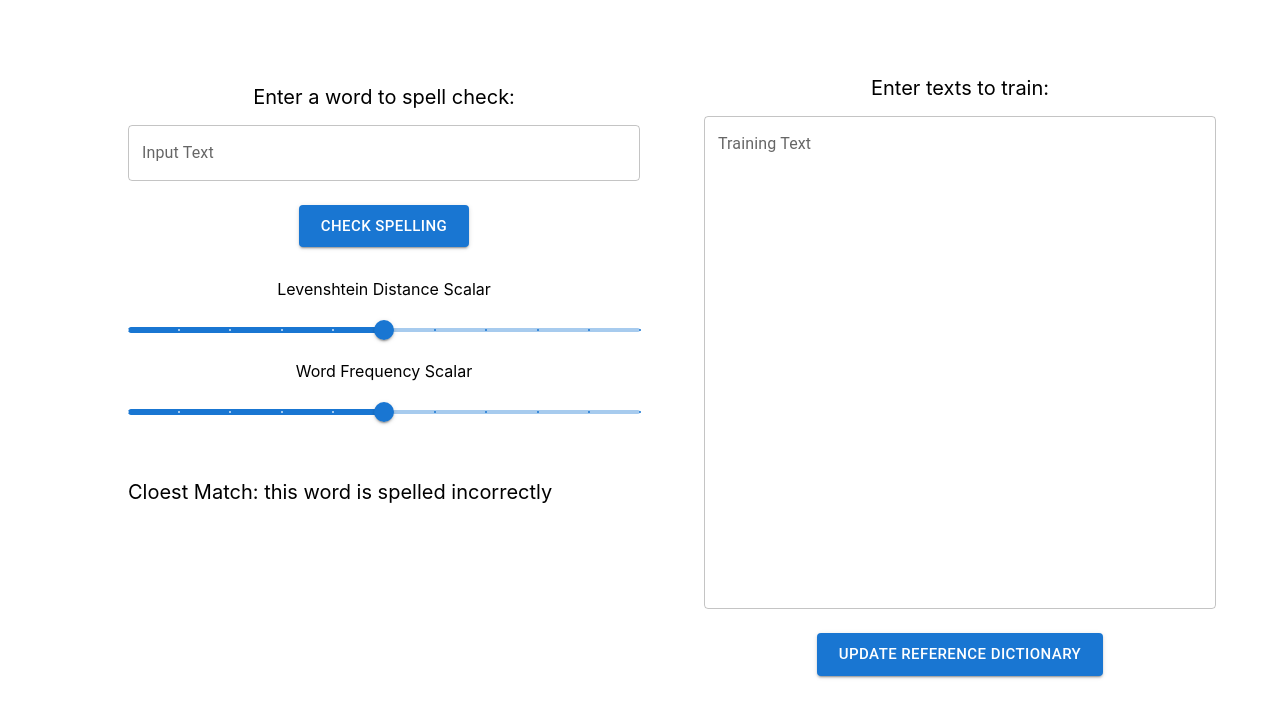
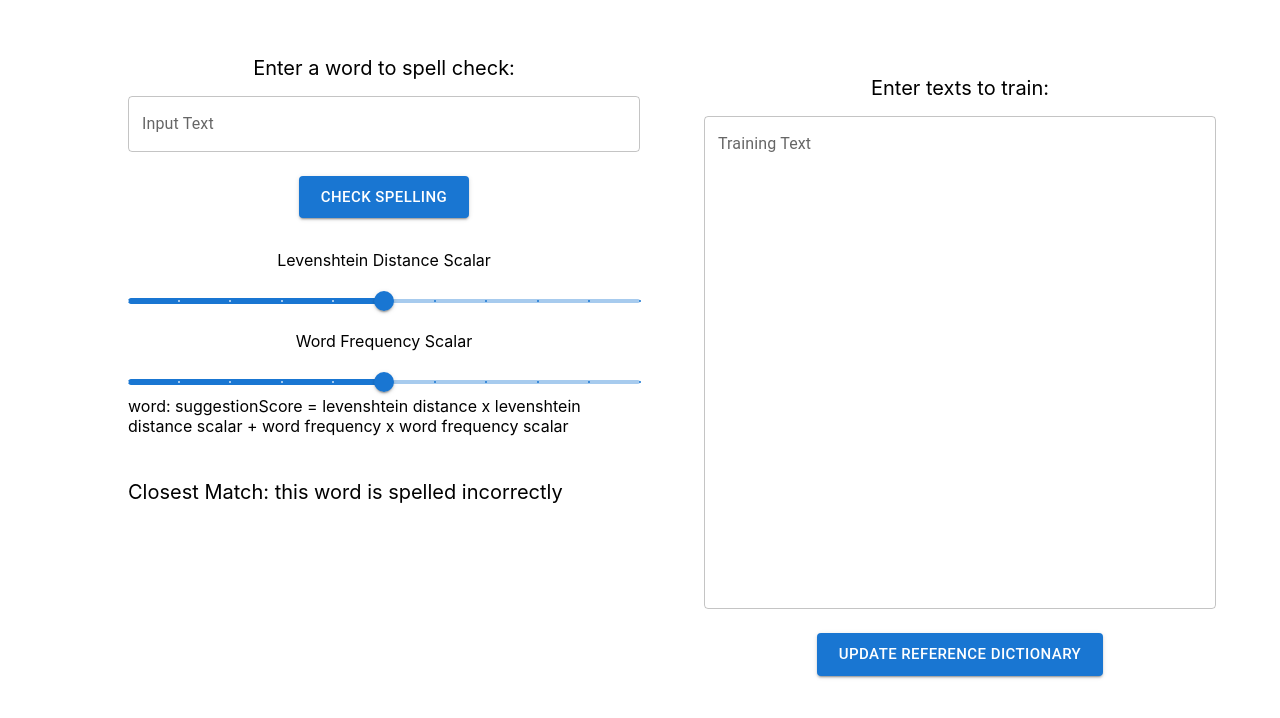
Before and after one commit to actbee/Spelling_AI, a React (Create React App) app: page / in a window 1280 px wide. Both pictures are taken after a click on the button "CHECK SPELLING". Shown: the top 718 px of the page. Built offline with nearby package versions, Linux system fonts and the light colour scheme.

Commit message:
Fixed typo and printed scalar distances

```diff
--- a/src/components/main/main.jsx
+++ b/src/components/main/main.jsx
@@ -194,22 +194,26 @@ export default function Main(){
                max={1}
                onChange = {(event, value) =>  setfre(value)}
                 />
+
+                <p4>word: suggestionScore = levenshtein distance x levenshtein distance scalar + word frequency x word frequency scalar</p4>
+                <br></br>
             </div>
             {    check &&
             <div className = "spell_check">
-                <p1>Cloest Match: </p1>
+                <p1>Closest Match: </p1>
                 <p1>{check_result}</p1>
                 <div className = "suggest_res">
                 {
                     incorrect &&
                    suggest.map( array => (
-                     <p>{array[0]} : {(array[1]-suggest[0][1]).toFixed(3)}</p>
+                     <p>{array[0]}: {(array[1]-suggest[0][1]).toFixed(3)} = {w_dis} + {w_fre}</p>
                    ))
                }
+
                {
                     !incorrect &&
                    suggest.map( array => (
-                     <p>{array[0]} : {(array[1]-suggest[0][1]).toFixed(3)}</p>
+                     <p>{array[0]}: {(array[1]-suggest[0][1]).toFixed(3)} = {w_dis} + {w_fre}</p>
                    ))
                }
 
```
